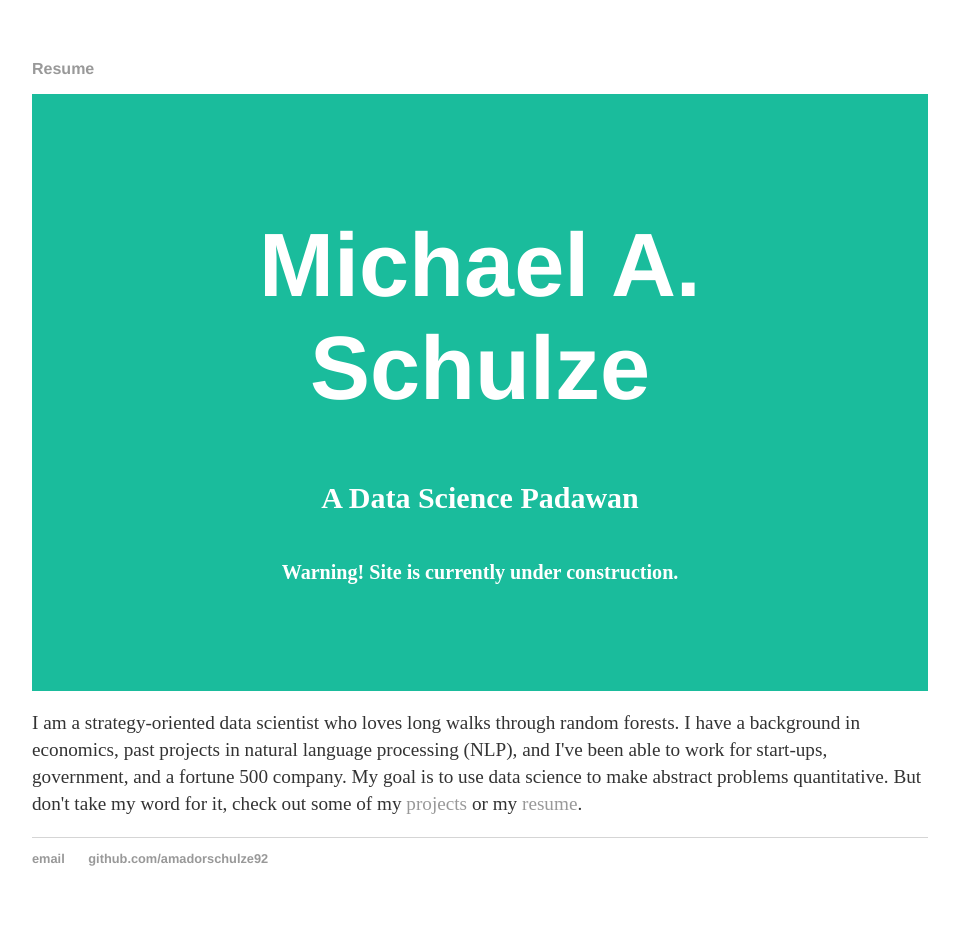
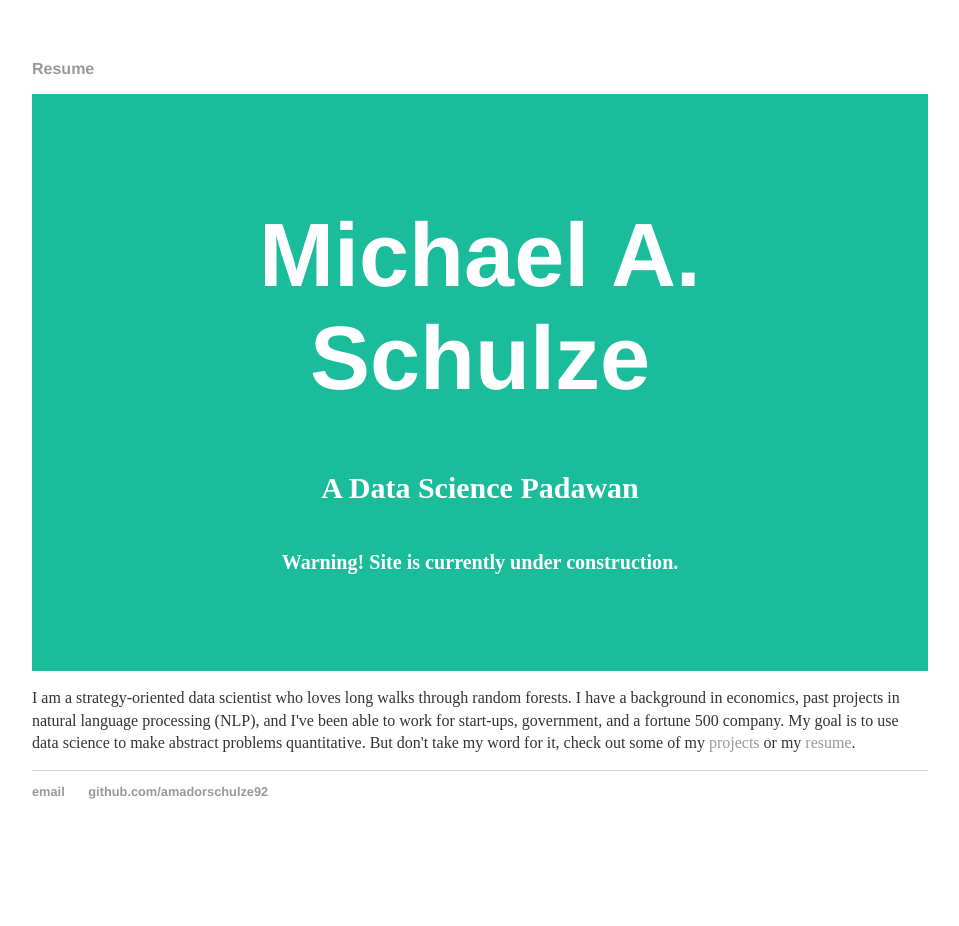
Before and after one commit to amadorschulze92/amadorschulze92.github.io, a Jekyll site: the page built from index.html, in a window 1280 px wide. Shown: the whole page, without its empty margins (160-1119 px from the left). Built offline with Jekyll 4.4.1, drawn with Linux system fonts in a browser that asks for light colours; after the commit the page ends 900 px from its top, so only the background shows below that.

Commit message:
make font even smaller + give header more width

```diff
--- a/assets/css/main.css
+++ b/assets/css/main.css
@@ -34,7 +34,7 @@ h1 {
 }
 
 p {
-    font-size: 1.2em;
+    font-size: 1.0em;
     line-height: 1.4em;
     color: #333;
 }
@@ -53,7 +53,7 @@ ul.posts li {
 }
 
 .header {
-  padding: 60px;
+  padding: 50px;
   text-align: center;
   background: #1abc9c;
   color: white;
```
